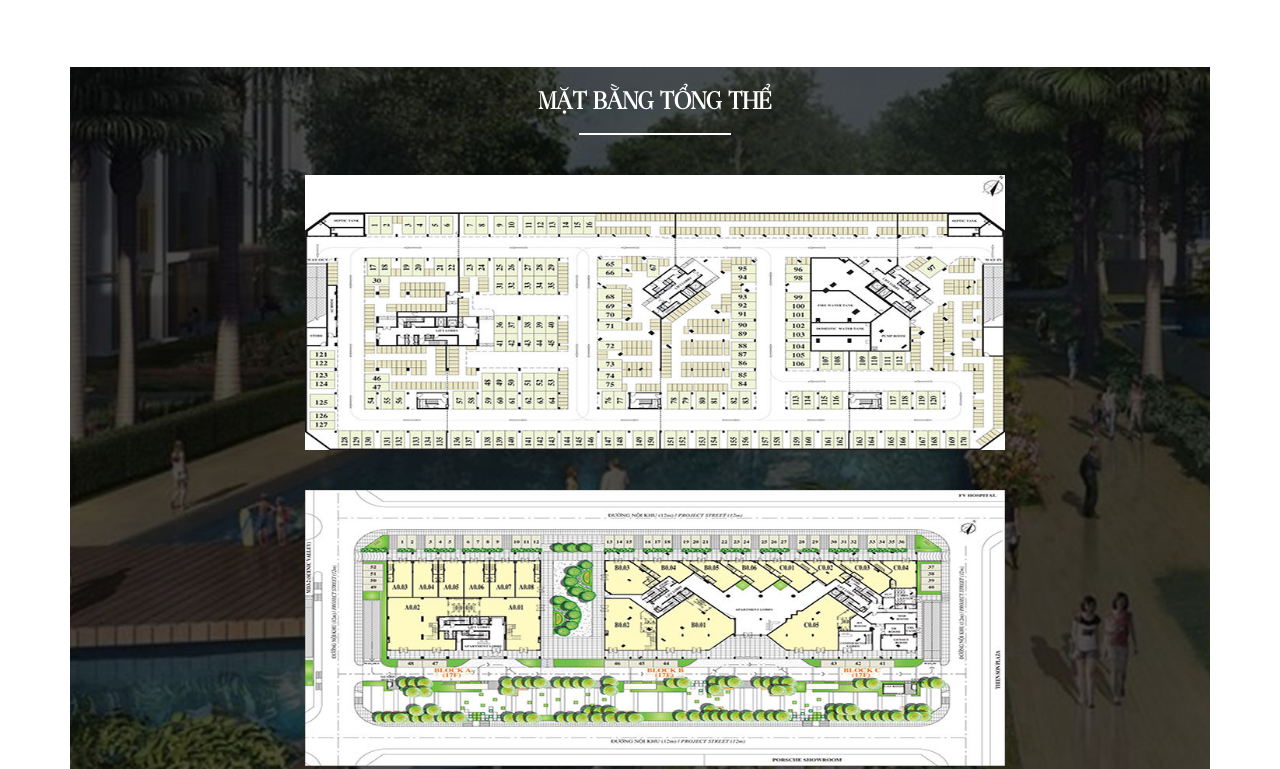
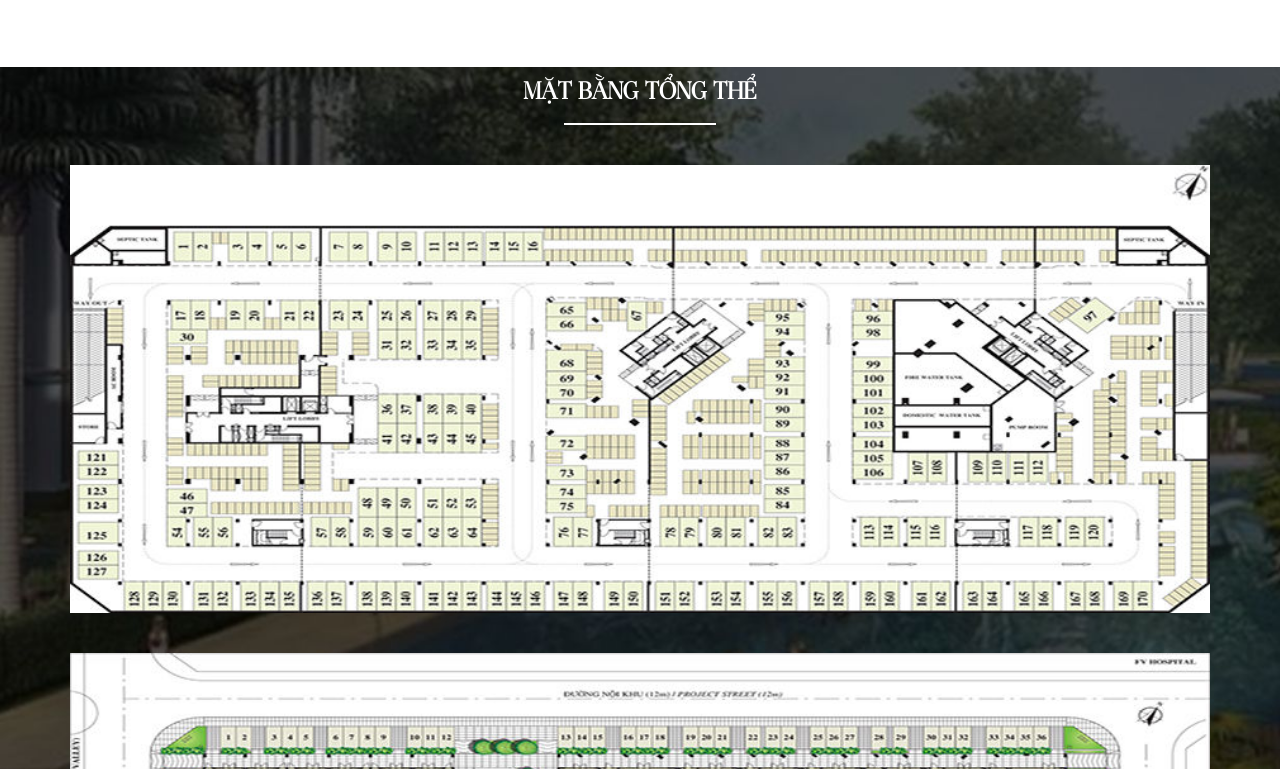
Before and after one commit to tien04021997/Demo_Bat_Dong_San, a website: page index.html in a window 1280 px wide. Shown: the part 3344-4113 px from the top of the page. Drawn offline with nearby package versions, Linux system fonts and the light colour scheme.

Commit message:
Sua code index.html, css

```diff
--- a/css/main.scss
+++ b/css/main.scss
@@ -415,6 +415,7 @@ header {
             h3 {
                 text-align: center;
                 font-size: 20px;
+                padding-top: 10px;
             }
             hr {
                 border: 1px solid $color-4;
@@ -422,14 +423,14 @@ header {
             }
             .mainBetween-4__img {
                 .images {
-                    display: table;
-                    margin-left: auto;
-                    margin-right: auto;
                     width: 100%;
                     margin-top: 10px;
                     margin-bottom: 10px;
                     img {
-                        width: 96%;
+                        width: 100%;
+                        // display: table;
+                        // margin-left: auto;
+                        // margin-right: auto;
                     }
                 }
             }
@@ -569,20 +570,23 @@ header {
 //====renponsive===
 ///* Small Devices, Tablets */
 @media only screen and (min-width: 768px) {
-    .content {
-        .mainBetween-4 {
-            .mainBetween-4__img {
-                .images {
-                    width: 96%;
-                    margin-top: 10px;
-                    margin-bottom: 10px;
-                    img {
-                        width: 100%;
-                    }
-                }
-            }
-        }
-    }
+    // .content {
+    //     .mainBetween-4 {
+    //         .mainBetween-4__img {
+    //             .images {
+    //                 width: 700px;
+    //                 display: table;
+    //                 margin-left: auto;
+    //                 margin-right: auto;
+    //                 margin-top: 20px;
+    //                 margin-bottom: 20px;
+    //                 img {
+    //                     width: 100%;
+    //                 }
+    //             }
+    //         }
+    //     }
+    // }
 }
 
 
@@ -777,10 +781,10 @@ header {
                 }
                 .mainBetween-4__img {
                     .images {
-                        width: 700px;
-                        display: table;
-                        margin-left: auto;
-                        margin-right: auto;
+                        width: 100%;
+                        // display: table;
+                        // margin-left: auto;
+                        // margin-right: auto;
                         margin-top: 20px;
                         margin-bottom: 20px;
                         img {
--- a/index.html
+++ b/index.html
@@ -315,12 +315,14 @@
                             </div>
                         </div>
                     </div>
-                    <!--end.mainBetween-3-->
+                </div>
+            </div>
             <div class="mainBetween-4" id="mainBetween-4">
-                        <div class="container">
+                <!-- <div class="container"> -->
                 <h3>MẶT BẰNG TỔNG THỂ</h3>
                 <hr>
                 <div class="mainBetween-4__img">
+                    <div class="container">
                         <div class="row">
                             <div class="col-xs-12 col-sm-12 col-md-12 col-lg-12">
                                 <div class="images">
@@ -336,8 +338,8 @@
                             </div>
                         </div>
                     </div>
+
                 </div>
-                        <!--end.container-->
             </div>
             <!--end.mainBetween-4-->
             <div class="mainBetween-5" id="mainBetween-5">
```
Also changed, not shown: css/main.css, 1 other file. Lines whose indentation alone changed are shown as unchanged.
